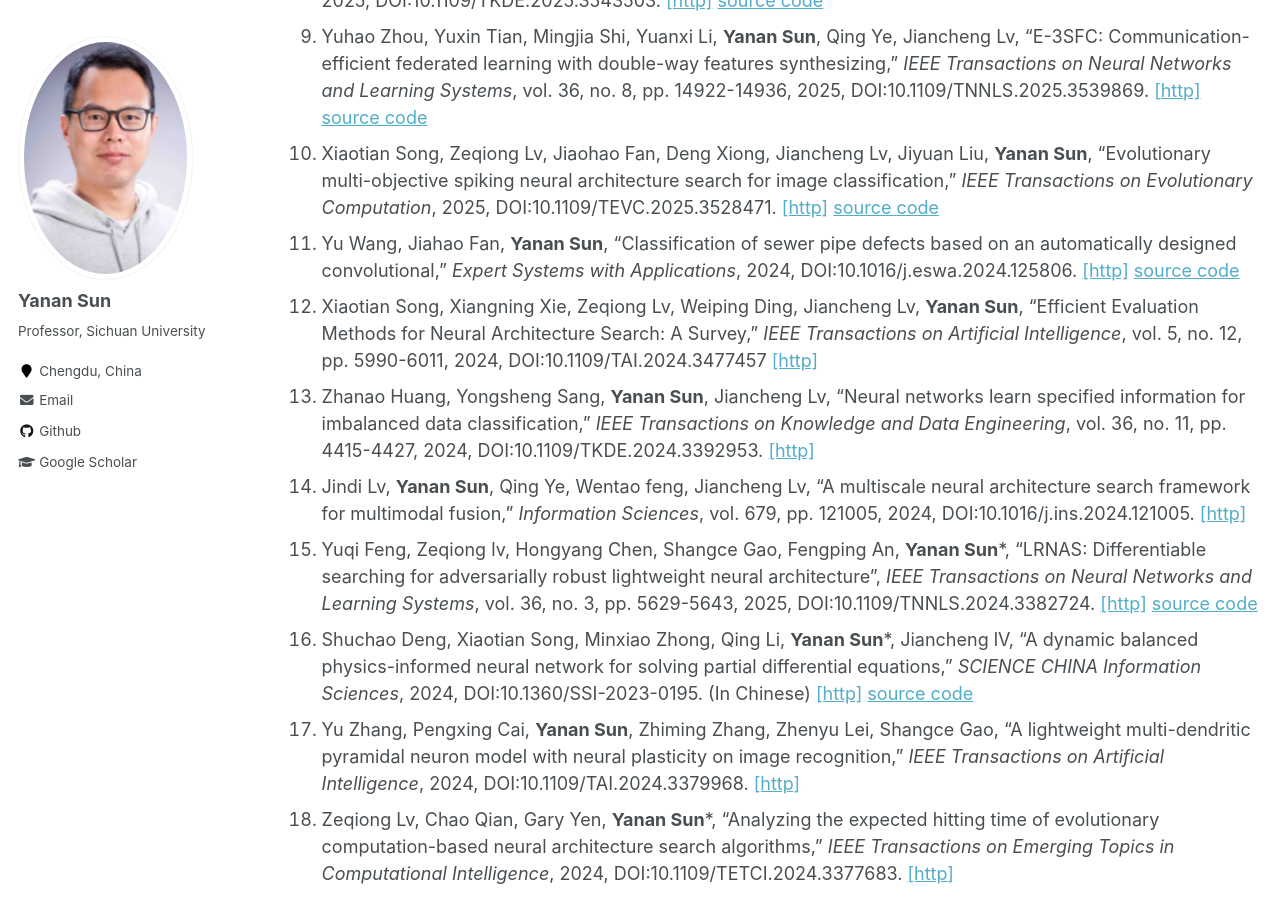
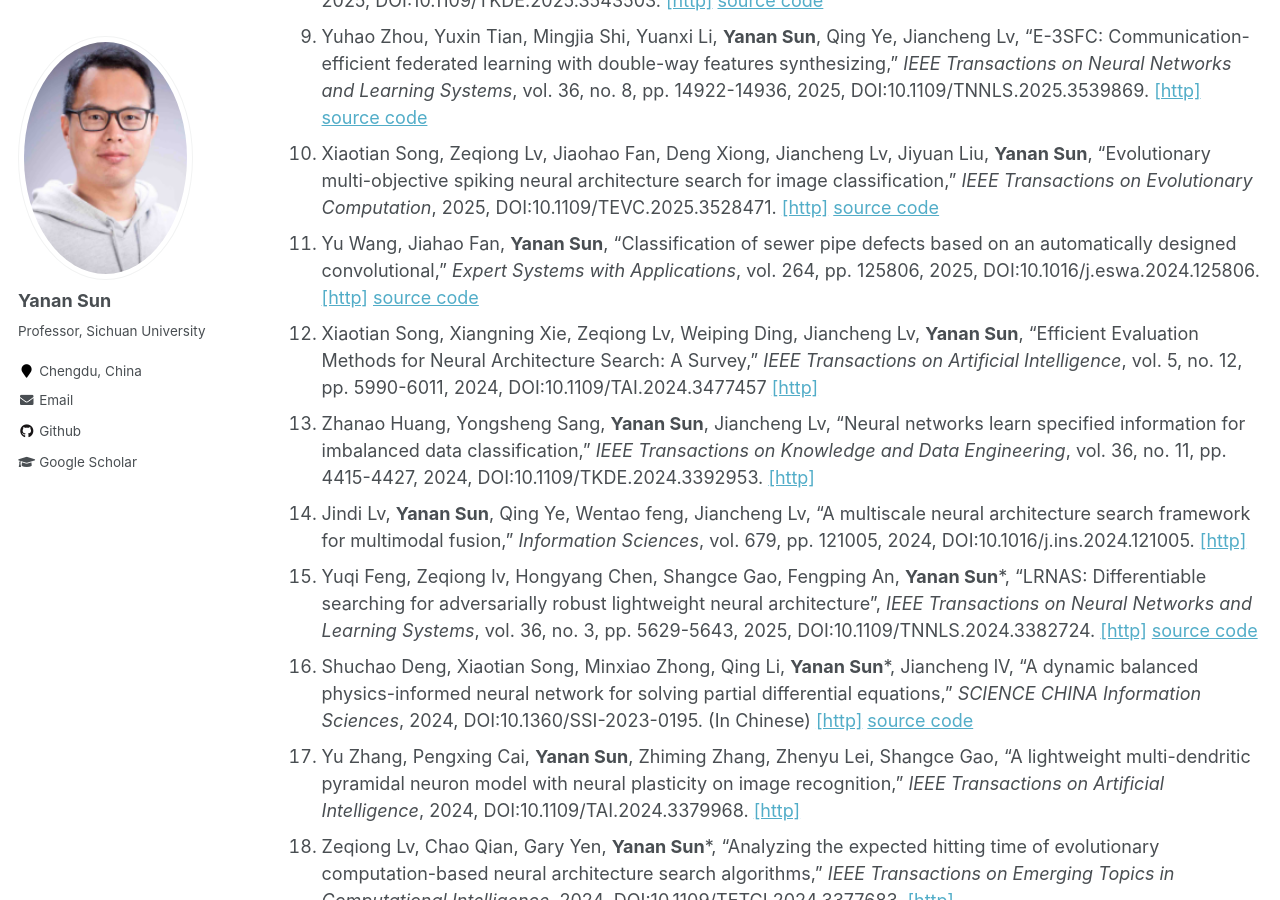
Before and after one commit to yn-sun/yn-sun.github.io, a Jekyll site: the page built from _pages/publications.md, in a window 1280 px wide and 900 px high, scrolled down 1302 px. Built offline with Jekyll 4.4.1, drawn with Linux system fonts in a browser that asks for light colours; comment, search, counter and statistics services are not loaded.

Commit message:
Update publications.md

```diff
--- a/_pages/publications.md
+++ b/_pages/publications.md
@@ -22,7 +22,7 @@
 8. Yuqi Feng, **Yanan Sun***, Gary G. Yen, Kay Chen Tan, "REP: An interpretable robustness enhanced plugin method for differentiable neural architecture search," <i>IEEE Transactions on Knowledge and Data Engineering</i>, 2025, DOI:10.1109/TKDE.2025.3543503. [[http]](https://ieeexplore.ieee.org/abstract/document/10892073) [source code](https://github.com/fyqsama/REP)
 9. Yuhao Zhou, Yuxin Tian, Mingjia Shi, Yuanxi Li, **Yanan Sun**, Qing Ye, Jiancheng Lv, "E-3SFC: Communication-efficient federated learning with double-way features synthesizing," <i>IEEE Transactions on Neural Networks and Learning Systems</i>, vol. 36, no. 8, pp. 14922-14936, 2025, DOI:10.1109/TNNLS.2025.3539869.  [[http]](https://ieeexplore.ieee.org/abstract/document/10905051) [source code](https://github.com/Soptq/e-3sfc)
 10. Xiaotian Song, Zeqiong Lv, Jiaohao Fan, Deng Xiong, Jiancheng Lv, Jiyuan Liu, **Yanan Sun**, "Evolutionary multi-objective spiking neural architecture search for image classification," <i>IEEE Transactions on Evolutionary Computation</i>, 2025, DOI:10.1109/TEVC.2025.3528471. [[http]](https://ieeexplore.ieee.org/document/10838601)  [source code](https://github.com/songxt3/EMO-SNAS)
-11. Yu Wang, Jiahao Fan, **Yanan Sun**, "Classification of sewer pipe defects based on an automatically designed convolutional," <i>Expert Systems with Applications</i>, 2024, DOI:10.1016/j.eswa.2024.125806. [[http]](https://www.sciencedirect.com/science/article/pii/S0957417424026733)  [source code](https://anonymous.4open.science/r/ASN-26AB/)
+11. Yu Wang, Jiahao Fan, **Yanan Sun**, "Classification of sewer pipe defects based on an automatically designed convolutional," <i>Expert Systems with Applications</i>, vol. 264, pp. 125806, 2025, DOI:10.1016/j.eswa.2024.125806. [[http]](https://www.sciencedirect.com/science/article/pii/S0957417424026733)  [source code](https://anonymous.4open.science/r/ASN-26AB/)
 12. Xiaotian Song, Xiangning Xie, Zeqiong Lv, Weiping Ding, Jiancheng Lv, **Yanan Sun**, "Efficient Evaluation Methods for Neural Architecture Search: A Survey," <i>IEEE Transactions on Artificial Intelligence</i>, vol. 5, no. 12, pp. 5990-6011, 2024,  DOI:10.1109/TAI.2024.3477457 [[http]](https://ieeexplore.ieee.org/document/10713213)
 13. Zhanao Huang, Yongsheng Sang, **Yanan Sun**, Jiancheng Lv, "Neural networks learn specified information for imbalanced data classification," <i>IEEE Transactions on Knowledge and Data Engineering</i>, vol. 36, no. 11, pp. 4415-4427, 2024, DOI:10.1109/TKDE.2024.3392953. [[http]](https://ieeexplore.ieee.org/abstract/document/10508073)
 14. Jindi Lv, **Yanan Sun**, Qing Ye, Wentao feng, Jiancheng Lv, “A multiscale neural architecture search framework for multimodal fusion,” <i>Information Sciences</i>, vol. 679, pp. 121005, 2024, DOI:10.1016/j.ins.2024.121005.  [[http]](https://www.sciencedirect.com/science/article/pii/S0020025524009198)
```
